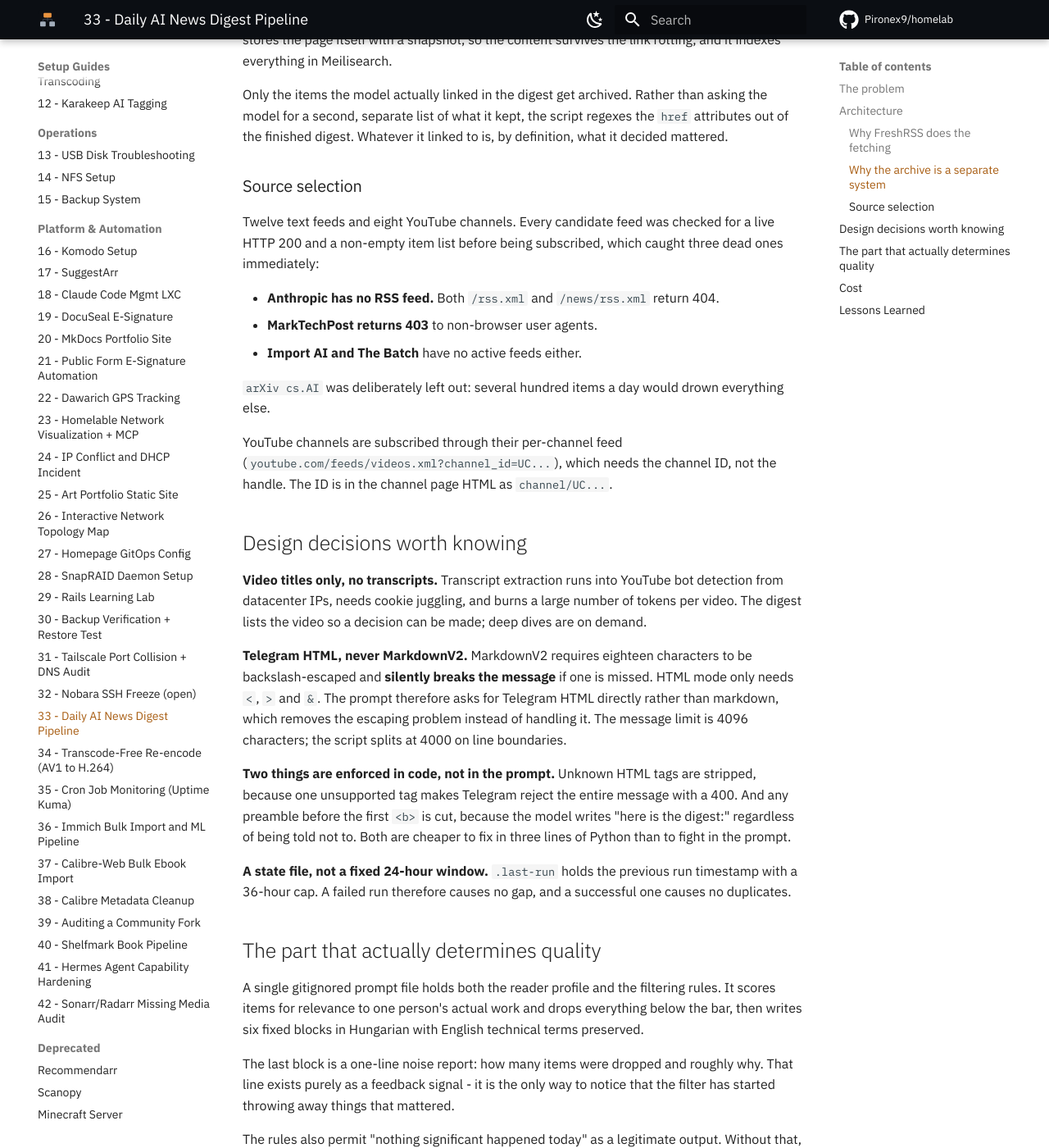
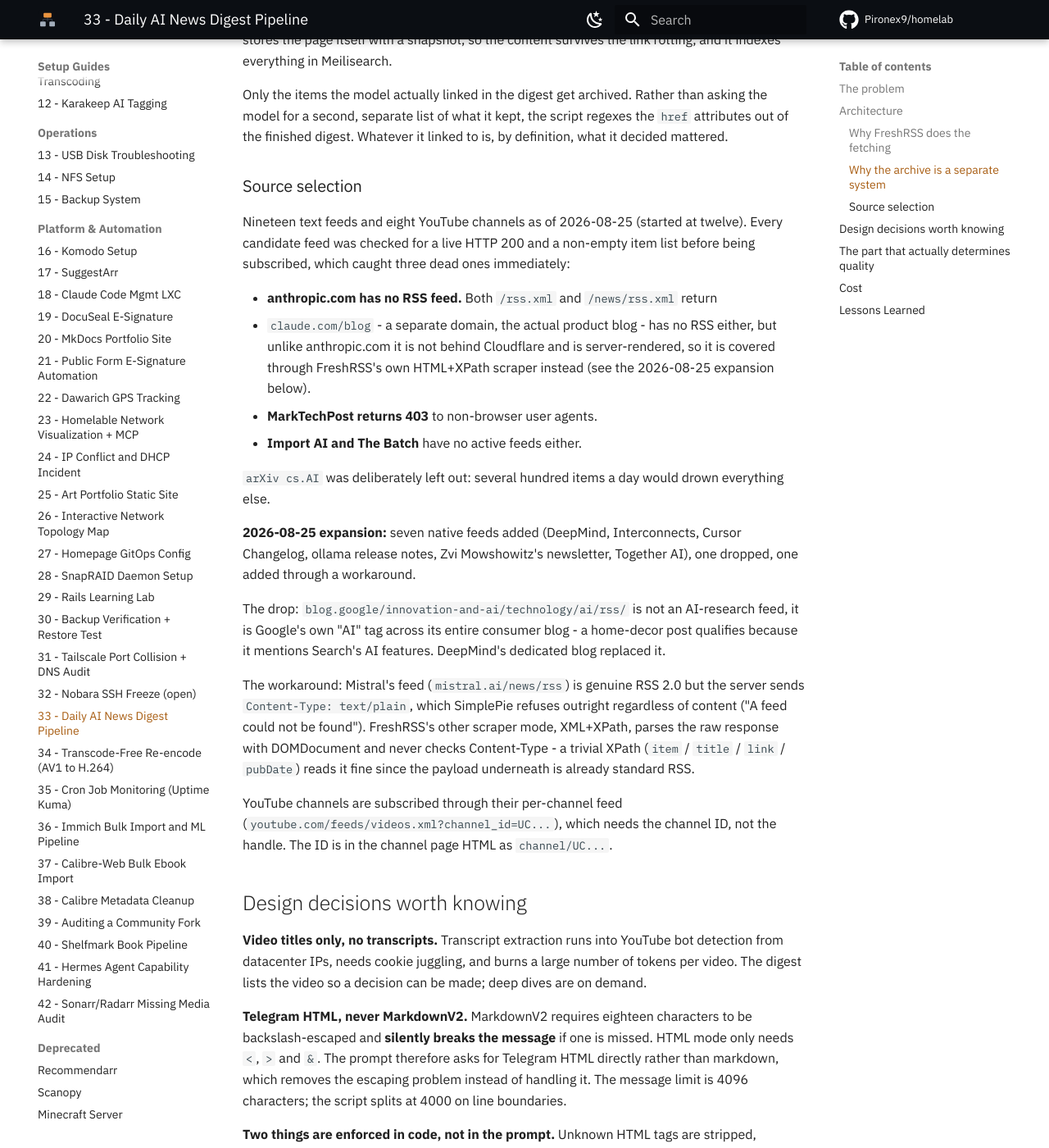
Before and after one commit to Pironex9/homelab, an MkDocs documentation site: the page built from docs/proxmox/33_AI_News_Digest_Pipeline.md, in a window 1280 px wide and 1400 px high, scrolled down 1549 px. Shown: the whole window at 82% size. Built offline with MkDocs 1.6.1 and Material for MkDocs 9.7.7, drawn with Linux system fonts in a browser that asks for light colours; comment, search, counter and statistics services are not loaded; some of the changed text lies outside the part shown.

Commit message:
docs(ai-digest): a mai forrasbovites es ket XPath-trukk a doksiban
19-re nott a text feedek szama (13-rol), egy uj forras XML+XPath-tal
kerult be (Mistral RSS-e text/plain content-type-tal jott, SimplePie
elutasitotta), a claude.com/blog HTML+XPath-tal, a Google AI Blog
kikerult (sajat "AI" cimke a teljes fogyasztoi blogon, nem kutatasi
feed). Mindket technika bekerult a Lessons Learned-be is.

```diff
--- a/docs/proxmox/33_AI_News_Digest_Pipeline.md
+++ b/docs/proxmox/33_AI_News_Digest_Pipeline.md
@@ -61,16 +61,36 @@
 
 ### Source selection
 
-Twelve text feeds and eight YouTube channels. Every candidate feed was checked for
-a live HTTP 200 and a non-empty item list before being subscribed, which caught
-three dead ones immediately:
+Nineteen text feeds and eight YouTube channels as of 2026-08-25 (started at
+twelve). Every candidate feed was checked for a live HTTP 200 and a non-empty
+item list before being subscribed, which caught three dead ones immediately:
 
-- **Anthropic has no RSS feed.** Both `/rss.xml` and `/news/rss.xml` return 404.
+- **anthropic.com has no RSS feed.** Both `/rss.xml` and `/news/rss.xml` return
+  404. `claude.com/blog` - a separate domain, the actual product blog - has no
+  RSS either, but unlike anthropic.com it is not behind Cloudflare and is
+  server-rendered, so it is covered through FreshRSS's own HTML+XPath scraper
+  instead (see the 2026-08-25 expansion below).
 - **MarkTechPost returns 403** to non-browser user agents.
 - **Import AI and The Batch** have no active feeds either.
 
 `arXiv cs.AI` was deliberately left out: several hundred items a day would drown
 everything else.
+
+**2026-08-25 expansion:** seven native feeds added (DeepMind, Interconnects,
+Cursor Changelog, ollama release notes, Zvi Mowshowitz's newsletter, Together
+AI), one dropped, one added through a workaround.
+
+The drop: `blog.google/innovation-and-ai/technology/ai/rss/` is not an
+AI-research feed, it is Google's own "AI" tag across its entire consumer blog -
+a home-decor post qualifies because it mentions Search's AI features. DeepMind's
+dedicated blog replaced it.
+
+The workaround: Mistral's feed (`mistral.ai/news/rss`) is genuine RSS 2.0 but
+the server sends `Content-Type: text/plain`, which SimplePie refuses outright
+regardless of content ("A feed could not be found"). FreshRSS's other scraper
+mode, XML+XPath, parses the raw response with DOMDocument and never checks
+Content-Type - a trivial XPath (`item` / `title` / `link` / `pubDate`) reads it
+fine since the payload underneath is already standard RSS.
 
 YouTube channels are subscribed through their per-channel feed
 (`youtube.com/feeds/videos.xml?channel_id=UC...`), which needs the channel ID, not
@@ -141,3 +161,12 @@
 - **Deliver where the reading already happens.** A generated file nobody opens is
   the same as no digest. Telegram was chosen over a static page for exactly this
   reason, and over Discord for its 4096-character limit and simpler delivery.
+- **A feed-less blog is not necessarily unreachable.** FreshRSS ships two
+  scrapers beyond RSS/Atom: HTML+XPath for sites with no feed at all (the XPath
+  has to be built from the live DOM one site at a time - no general recipe
+  survives a redesign), and XML+XPath for a real feed served with the wrong
+  Content-Type. Neither needed a new container. RSS-Bridge and RSSHub were both
+  evaluated first and rejected: RSS-Bridge's own Anthropic bridge had already
+  been deleted by its maintainer (Cloudflare plus fragile parsing), and RSSHub
+  explicitly closed a `claude.com/blog` feature request as "not planned" - extra
+  moving parts for something the tool already in use could do natively.
```
